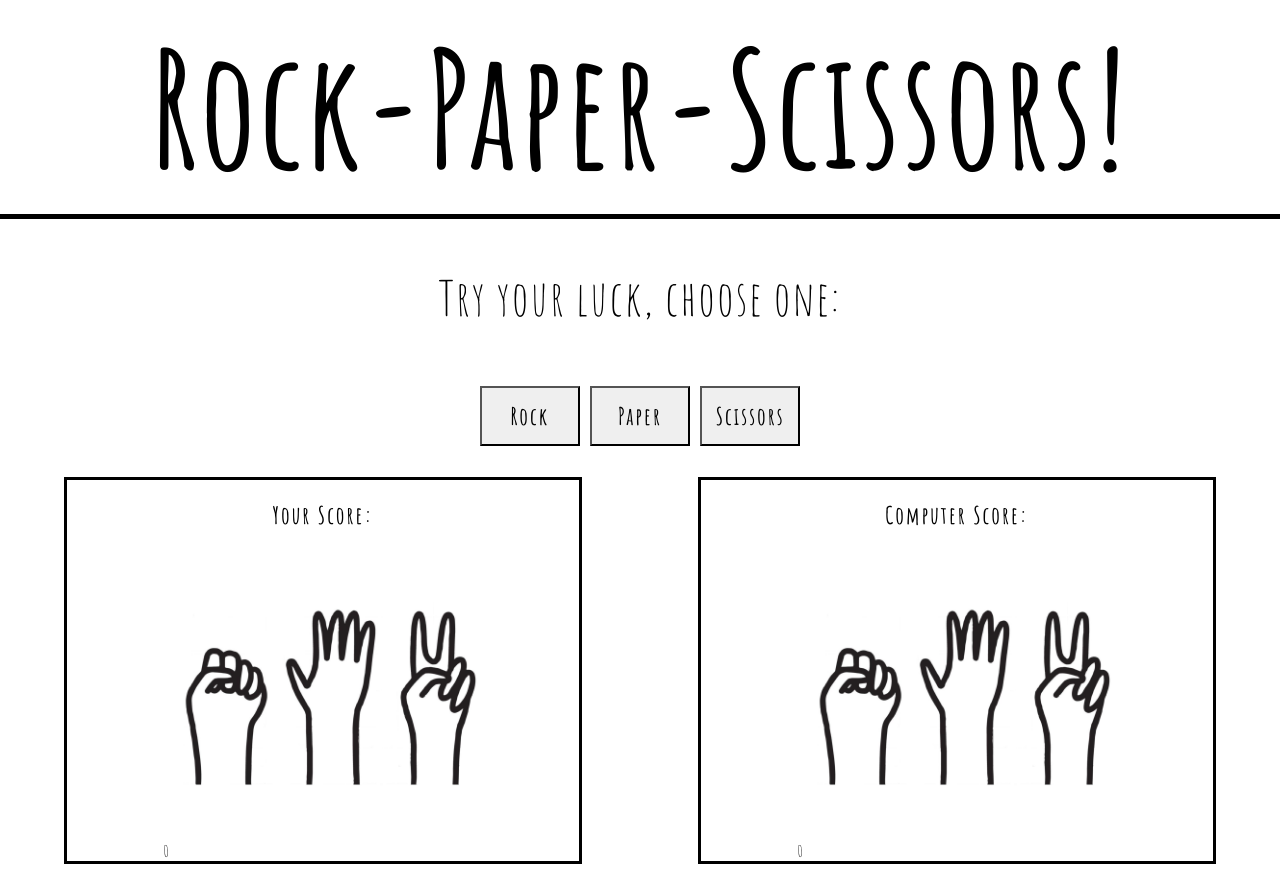
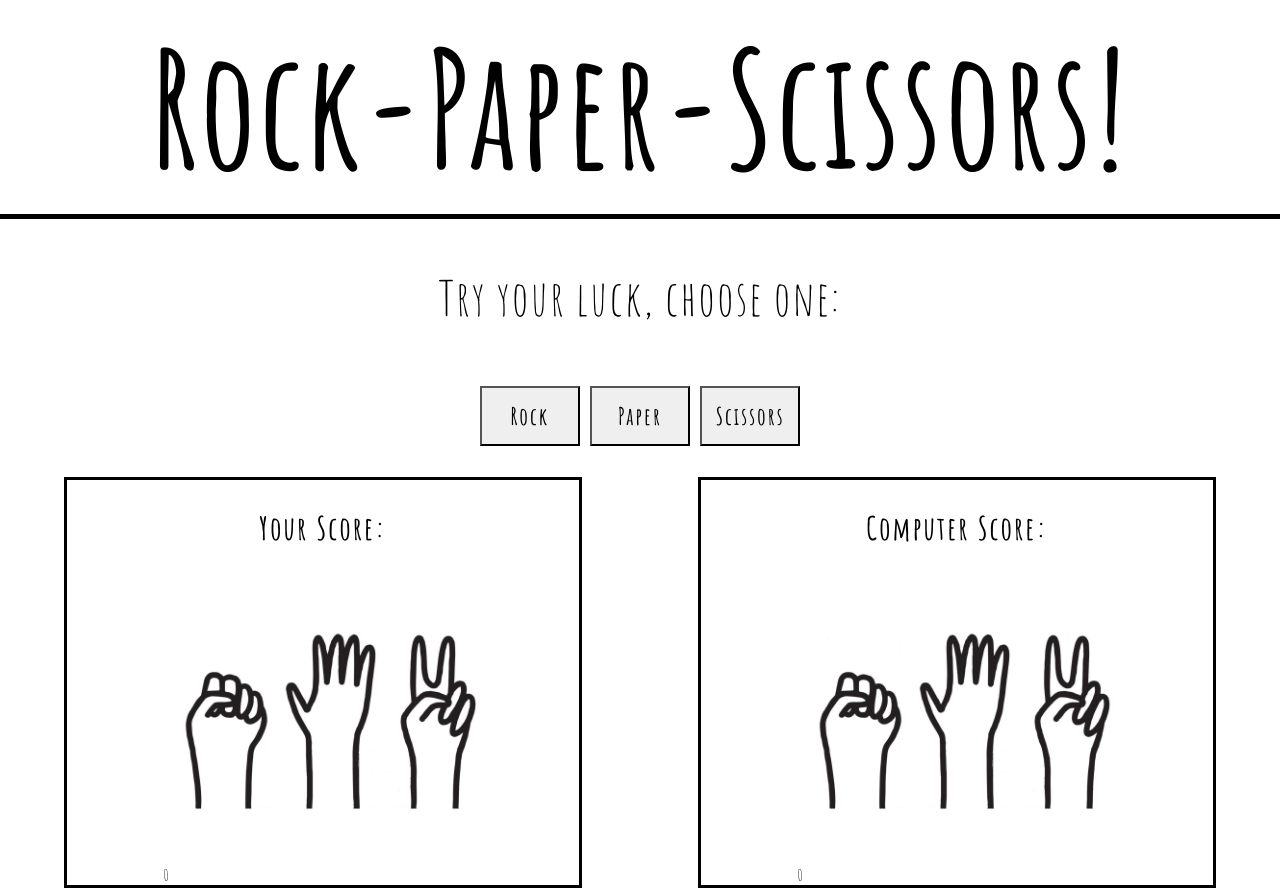
Before and after one commit to FerchaPombo/paper-rock-scissors, a plain HTML site: page index.html in a window 1280 px wide. Shown: the top 891 px of the page. Drawn offline with Linux system fonts and the light colour scheme.

Commit message:
add style to text in scores

```diff
--- a/assets/CSS/style.css
+++ b/assets/CSS/style.css
@@ -72,6 +72,11 @@
 
  }
 
+ .scores {
+     font-size: 200%;
+     font-weight: bolder;
+ }
+
  footer {
      padding-top: 30%;
      position: relative;
```
